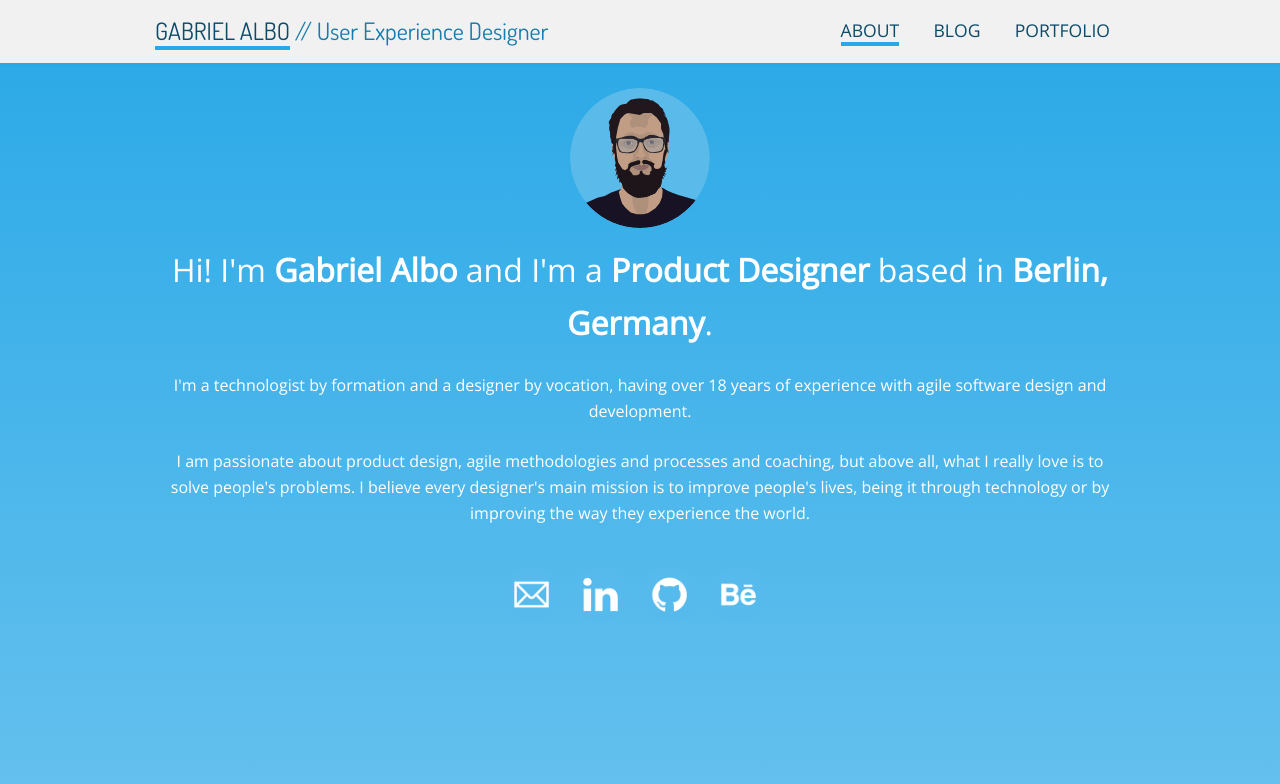
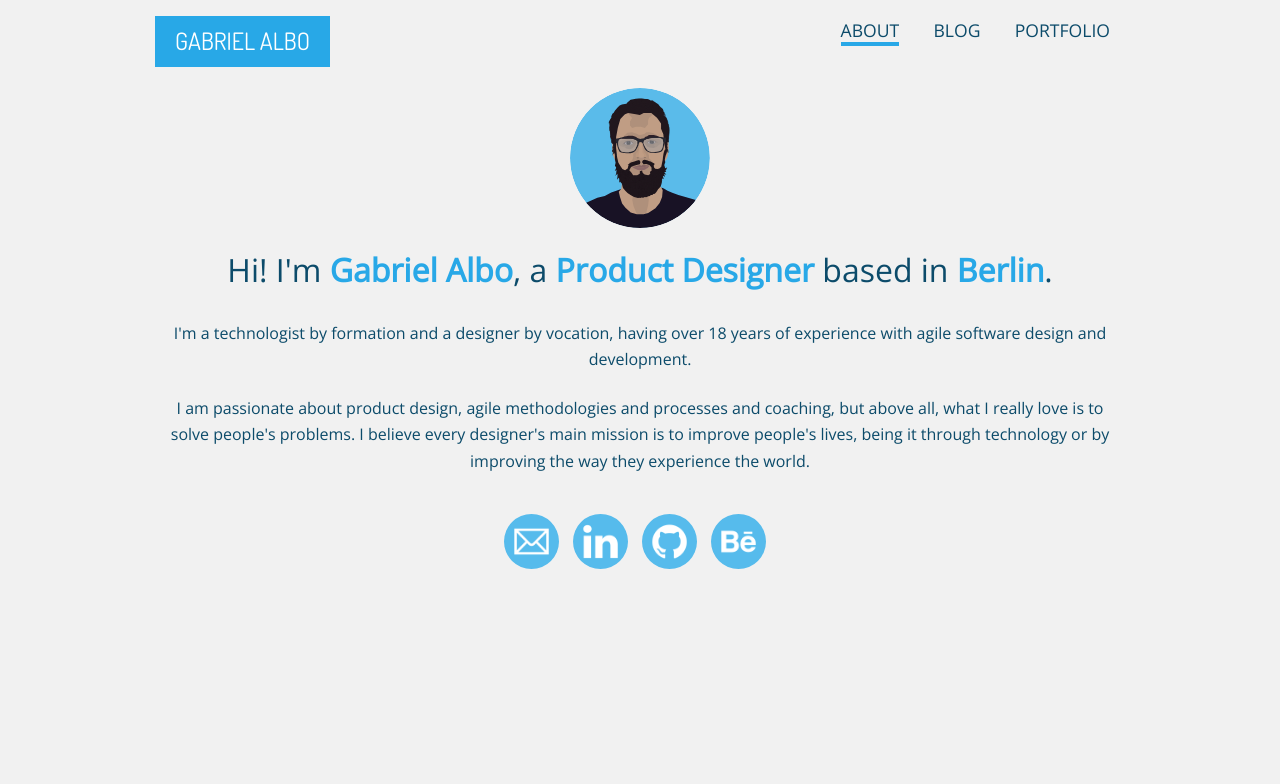
Before and after one commit to albogabriel/gabrielalbo.com, a Jekyll site: the page built from index.html, in a window 1280 px wide. Shown: the top 784 px of the page. Built offline with Jekyll 4.4.1, drawn with Linux system fonts in a browser that asks for light colours.

Commit message:
Changed main colours to remove the blue background and adjusted that throughout the site.

```diff
--- a/_layouts/default.html
+++ b/_layouts/default.html
@@ -32,20 +32,17 @@
                         <span class="full-name">
                             <a href="{{ site.baseurl }}/" target="_self"
                             {% if page.url == "/" %}
-                            class="selected-item title-name"
+                            class="title-name"
                             {% endif %}
                              >GABRIEL ALBO</a>
                          </span>
                          <span class="abbreviated-name">
                             <a href="{{ site.baseurl }}/" target="_self"
                             {% if page.url == "/" %}
-                            class="selected-item title-name"
+                            class="title-name"
                             {% endif %}
                              >G.ALBO</a>
                          </span>
-                        {% if page.url != "/index.html" %}
-                            <span class="job-title hide-on-small"> // User Experience Designer</span>
-                        {% endif %}
 
                     </h1>
                 </div>
--- a/css/screen.scss
+++ b/css/screen.scss
@@ -44,12 +44,7 @@
   font-family: 'Open Sans', sans-serif;
   color: $darkest;
 
-  background: $main-green; /* For browsers that do not support gradients */
-  background: -webkit-linear-gradient($main-green, lighten($main-green, 15%)); /* For Safari 5.1 to 6.0 */
-  background: -o-linear-gradient($main-green, lighten($main-green, 15%)); /* For Opera 11.1 to 12.0 */
-  background: -moz-linear-gradient($main-green, lighten($main-green, 15%)); /* For Firefox 3.6 to 15 */
-  background: linear-gradient($main-green, lighten($main-green, 15%)); /* Standard syntax */
-  background-attachment: fixed;
+  background: $light-header-background;
 }
 
 h1, h2, h3, h4, h5, h6 {
@@ -220,12 +215,6 @@
   margin-top: 50px;
 }
 
-.disqus-container {
-  clear: both;
-  border-top: 2px solid $main-green;
-  padding-top: 35px;
-}
-
 .project-image {
       box-shadow: 0 15px 10px -10px rgba(0, 0, 0, 0.5), 0 1px 4px rgba(0, 0, 0, 0.3), 0 0 40px rgba(0, 0, 0, 0.1) inset;
 }
@@ -265,9 +254,9 @@
 header {
   top: 0;
   bottom: 0;
+  padding-bottom: 20px;
   height: 66px;
   background-color: $light-header-background;
-  border-bottom: 3px solid $main-green;
   text-align: center;
 
   .logo img {
@@ -283,15 +272,21 @@
   }
 
   h1.logo {
-    color: $darkest;
     margin: 0;
     text-align: left;
     font-family: 'Dosis', sans-serif;
     font-size: 150%;
     margin-top: 16px;
 
-    span {
-      color: $darker-green;
+
+
+    span.full-name {
+      background-color: $main-green;
+      padding: 10px 20px;
+    }
+
+    span.full-name a {
+      color: white;
     }
   }
 }
@@ -350,13 +345,15 @@
 .page-container {
   background-color: #f1f1f1;
   padding: 22px;
-  border-bottom: 10px solid lighten($main-green, 15%);
 }
 
 .about-page-container {
   padding: 22px;
   text-align: center;
-  color: white;
+
+  b.emphasis {
+     color: $main-green;
+  }
 
   p:first-child {
     font-size: 2em;
--- a/index.html
+++ b/index.html
@@ -17,9 +17,9 @@
 			</div><br>
 		<span>
 		<p>
-			Hi! I'm <b>Gabriel Albo</b> and I'm a
-			<b>Product Designer</b> based in
-			<b>Berlin, Germany</b>.
+			Hi! I'm <b class="emphasis">Gabriel Albo</b>, a
+			<b class="emphasis">Product Designer</b> based in
+			<b  class="emphasis">Berlin</b>.
 		</p>
 
 		<p>
```
Also changed, not shown: _layouts/post.html (+0 -11 lines).
